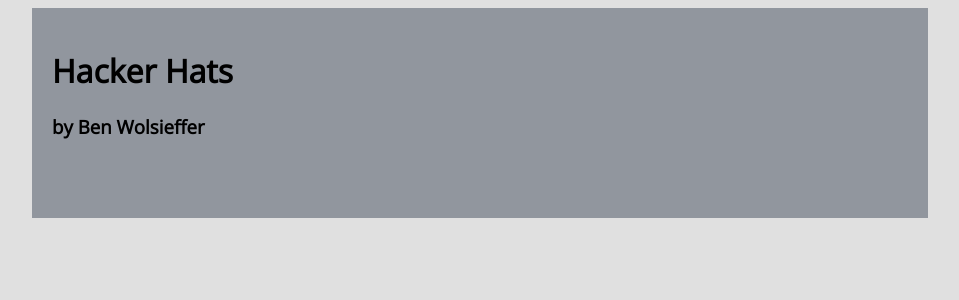
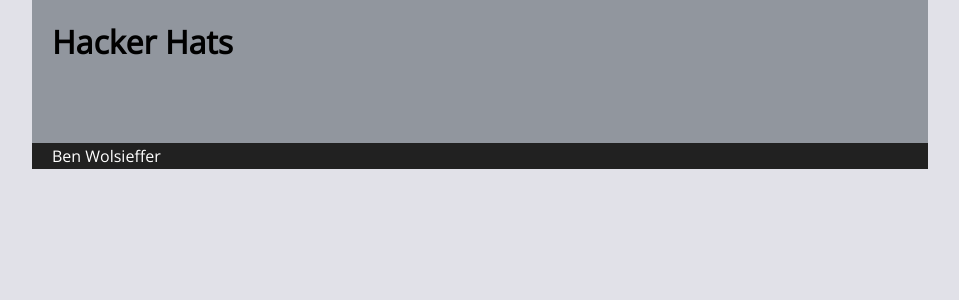
Before and after one commit to lopsided98/HackerHats, a Flask app: template HackerHats/templates/base.jinja2 in a window 1280 px wide. Shown: the top 300 px of the page, without its empty margins (160-1119 px from the left). Run offline with Flask 2, Linux system fonts and the light colour scheme; the template is opened without the code that fills it, so the values that code supplies are empty; some libraries are stand-ins or nearby versions.

Commit message:
Add footer.

```diff
--- a/HackerHats/static/style.css
+++ b/HackerHats/static/style.css
@@ -1,15 +1,32 @@
 html {
-	background-color: #E0E0E0;
+	background-color: #E1E1E8;
 }
 
 body {
 	font-family: 'Open Sans', sans-serif;
 	width: 70%;
+	margin-top: 0px;
 	margin-left: auto;
 	margin-right: auto;
 	background-color: #91969e;
+	box-sizing: border-box;
+}
+
+.padded-container {
 	padding: 20px;
-	box-sizing: border-box;
+}
+
+.header-container {
+	margin-bottom: 20px;
+}
+
+.header-container * {
+	margin: 0px;
+}
+
+.header-container h4 {
+	margin-top: 7px;
+	padding-left: 30px;
 }
 
 .navigation-container {
@@ -24,8 +41,10 @@ body {
 	float: right;
 }
 
-.content-container {
-
+.footer-container {
+	color: #FFFFFF;
+	background-color: #212121;
+	padding: 2px 20px;
 }
 
 .hat-image {
@@ -49,7 +68,7 @@ body {
 	display: none;
 }
 
-#response-form input[type="radio"]+label {
+.response-label {
 	display: block;
 	height: 50px;
 	/* Vertically align text */
@@ -64,7 +83,7 @@ body {
 	margin: 10px;
 }
 
-#response-form input[type="radio"]:checked+label {
+#response-form input[type="radio"]:checked+.response-label {
 	border-color: white;
 }
 
--- a/HackerHats/templates/base.jinja2
+++ b/HackerHats/templates/base.jinja2
@@ -14,13 +14,13 @@
 {% block head %}{% endblock %}
 </head>
 <body>
-<div class="header-container" >
+<div class="padded-container">
+	<header class="header-container" >
 		<h1>Hacker Hats</h1>
-	<h3>by Ben Wolsieffer<h3>
-</div>
-<div class="content-container" >
+	</header>
+	<main class="content-container" >
 		{% block body %}{% endblock %}
-</div>
+	</main>
 	<div class="navigation-container" >
 		{% if prev_page is defined %}
 			<a class="navigation-button" id="prev-button" href="{{prev_page}}">Prev</a>
@@ -29,5 +29,9 @@
 			<a class="navigation-button" id="next-button" href="{{next_page}}">Next</a>
 		{% endif %}
 	</div>
+</div>
+<footer class="footer-container">
+Ben Wolsieffer
+</footer>
 </body>
 </html>
--- a/HackerHats/templates/case.jinja2
+++ b/HackerHats/templates/case.jinja2
@@ -14,7 +14,9 @@
     	{% for text, color in [('White Hat', 'white'), ('Gray Hat', 'gray'), ('Black Hat', 'black')] %}
 		<input type="radio" name="response" id="response-radio-{{ color }}" value="{{ color }}"
 			{% if default_response == color %} checked {% endif %} />
-		<label for="response-radio-{{ color }}">{{ text }}</label>
+		<label class="response-label" for="response-radio-{{ color }}">
+			<div>{{ text }}</div>
+		</label>
 		{% endfor %}
     </form>
 {% endblock %}
```
Lines whose indentation alone changed are shown as unchanged.
